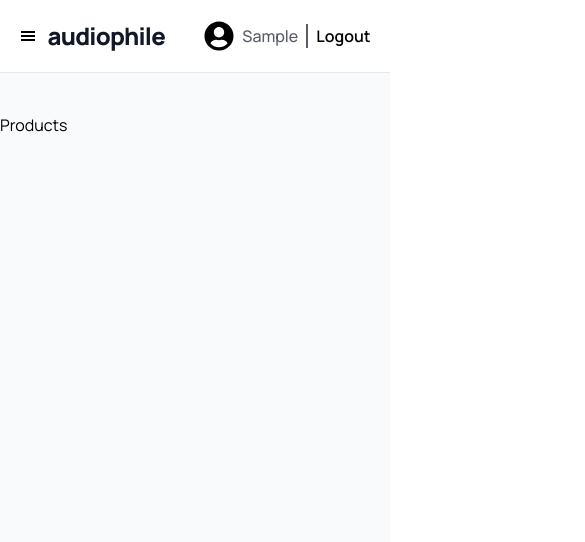
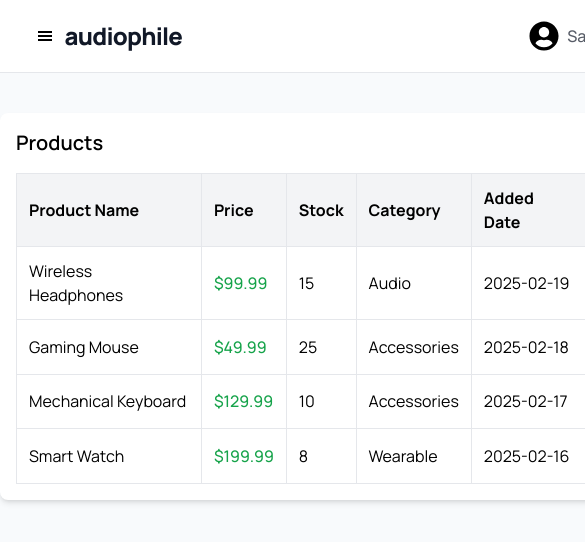
Before and after one commit to zetmosoma10/audiophile-admin, a React (Vite) app: page /products in a window 390 px wide. Shown: the top 542 px of the page, 585 px wide, since content can reach past the window. Built offline with nearby package versions, Linux system fonts and the light colour scheme; sample sign-in values are in the browser's storage.

Commit message:
add Products tablet on product page

```diff
--- a/src/pages/Products.jsx
+++ b/src/pages/Products.jsx
@@ -1,5 +1,83 @@
+import { useState } from "react";
+
+const products = [
+  {
+    id: 1,
+    name: "Wireless Headphones",
+    price: "$99.99",
+    stock: 15,
+    category: "Audio",
+    date: "2025-02-19",
+  },
+  {
+    id: 2,
+    name: "Gaming Mouse",
+    price: "$49.99",
+    stock: 25,
+    category: "Accessories",
+    date: "2025-02-18",
+  },
+  {
+    id: 3,
+    name: "Mechanical Keyboard",
+    price: "$129.99",
+    stock: 10,
+    category: "Accessories",
+    date: "2025-02-17",
+  },
+  {
+    id: 4,
+    name: "Smart Watch",
+    price: "$199.99",
+    stock: 8,
+    category: "Wearable",
+    date: "2025-02-16",
+  },
+];
+
 const Products = () => {
-  return <div>Products</div>;
+  const [productData, setProductData] = useState(products);
+
+  return (
+    <div className="w-full p-4 overflow-x-auto bg-white rounded-lg shadow-md">
+      <h2 className="mb-4 text-xl font-semibold">Products</h2>
+      <div className="overflow-x-auto">
+        <table className="w-full min-w-[700px] border-collapse border border-gray-200 text-left">
+          <thead className="bg-gray-100">
+            <tr>
+              <th className="p-3 border">Product Name</th>
+              <th className="p-3 border">Price</th>
+              <th className="p-3 border">Stock</th>
+              <th className="p-3 border">Category</th>
+              <th className="p-3 border">Added Date</th>
+              <th className="p-3 border">Actions</th>
+            </tr>
+          </thead>
+          <tbody>
+            {productData.map((product) => (
+              <tr key={product.id} className="border hover:bg-gray-50">
+                <td className="p-3 border">{product.name}</td>
+                <td className="p-3 font-medium text-green-600 border">
+                  {product.price}
+                </td>
+                <td className="p-3 border">{product.stock}</td>
+                <td className="p-3 border">{product.category}</td>
+                <td className="p-3 border">{product.date}</td>
+                <td className="flex gap-2 p-3 border">
+                  <button className="py-1 px-2 text-[13px] text-white rounded-md bg-gray-900 hover:bg-gray-800">
+                    Edit
+                  </button>
+                  <button className="py-1 px-2 text-[13px] text-white rounded-md bg-red-600 hover:bg-red-500">
+                    Delete
+                  </button>
+                </td>
+              </tr>
+            ))}
+          </tbody>
+        </table>
+      </div>
+    </div>
+  );
 };
 
 export default Products;
```
